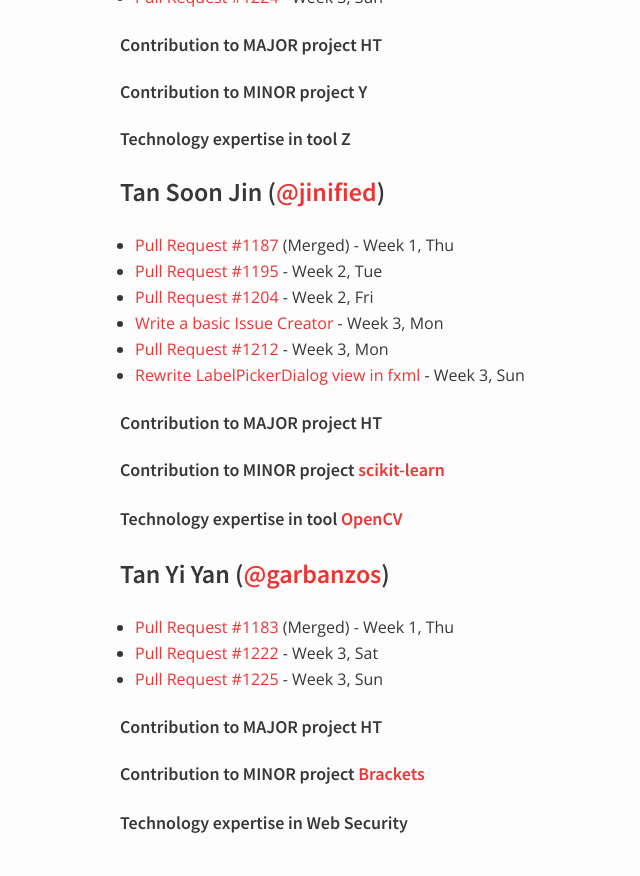
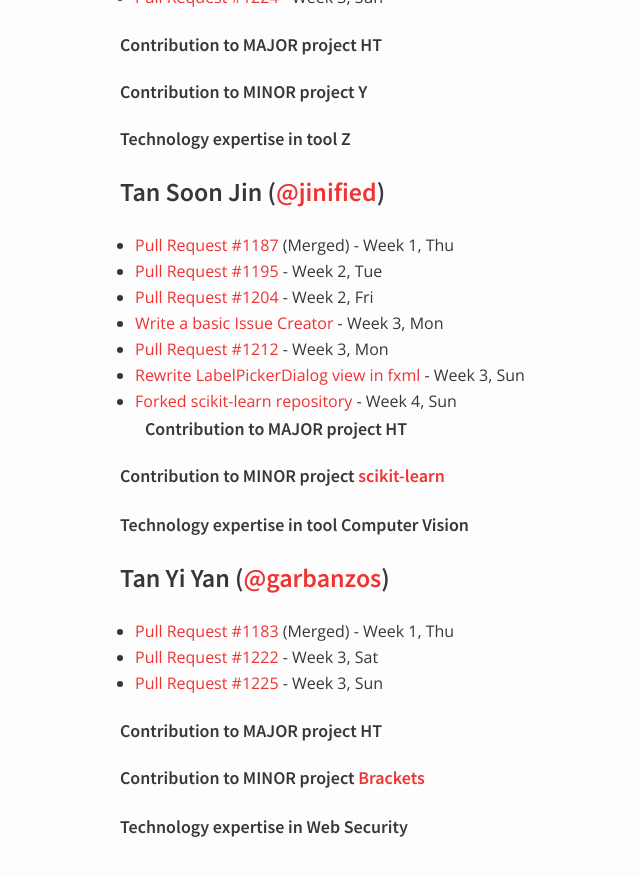
Before and after one commit to nus-oss/cs3281-AY1516S2-website, a Jekyll site: the page built from teams/hubturbo.md, in a window 1280 px wide and 900 px high, scrolled down 2115 px. Shown: the top 876 px of the window, without its empty margins (250-890 px from the left). Built offline with Jekyll 4.4.1, drawn with Linux system fonts in a browser that asks for light colours.

Commit message:
Edited technology expertise and progress

```diff
--- a/teams/hubturbo.md
+++ b/teams/hubturbo.md
@@ -105,12 +105,12 @@ permalink: /teams/hubturbo/
 * [Write a basic Issue Creator](https://github.com/jinified/HubTurbo/tree/issue-creator/src/main/java/ui/components/issue_creators) - Week 3, Mon
 * [Pull Request #1212](https://github.com/HubTurbo/HubTurbo/pull/1212) - Week 3, Mon
 * [Rewrite LabelPickerDialog view in fxml](https://github.com/nus-fboa2016-ht/HubTurbo/blob/SuperAwesomeLabelPicker/src/main/resources/ui/fxml/LabelPickerView.fxml) - Week 3, Sun
-
+* [Forked scikit-learn repository](https://github.com/jinified/scikit-learn) - Week 4, Sun
 ##### Contribution to MAJOR project HT
 
 ##### Contribution to MINOR project [scikit-learn](https://github.com/scikit-learn/scikit-learn)
 
-##### Technology expertise in tool [OpenCV](https://github.com/Itseez/opencv)
+##### Technology expertise in tool Computer Vision
 
 ### Tan Yi Yan ([@garbanzos](https://github.com/garbanzos))
 
```
